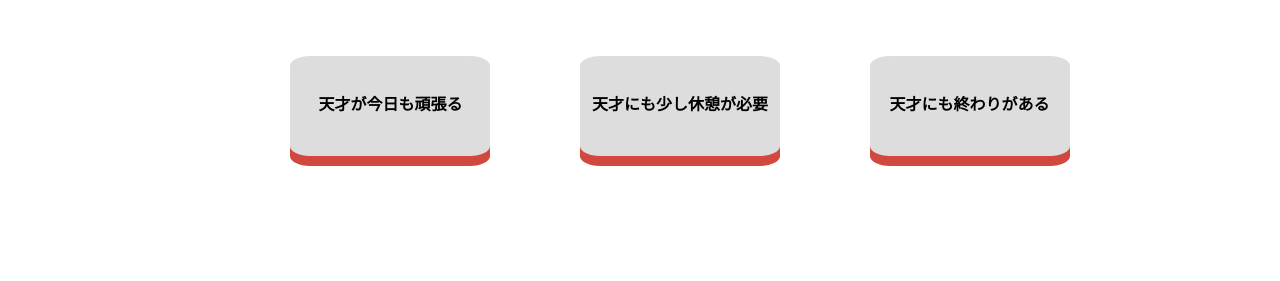
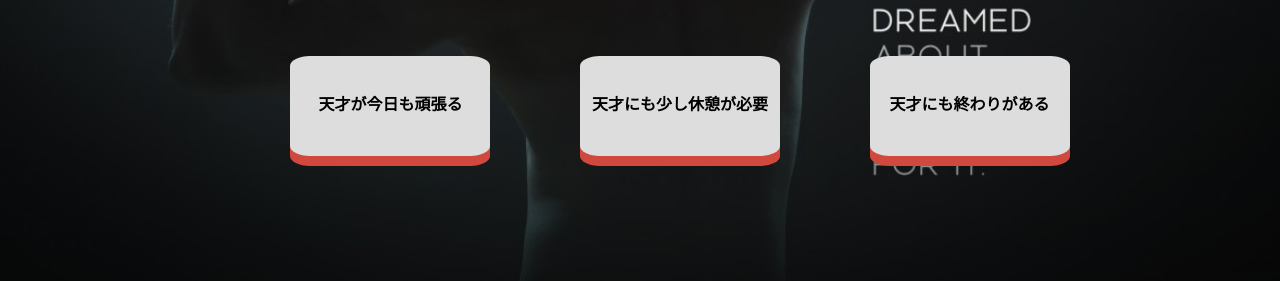
Before and after one commit to baikinngo/muscle, a plain HTML site: page index.html in a window 1280 px wide. Shown: the part 519-800 px from the top of the page. Drawn offline with Linux system fonts and the light colour scheme; a web font is replaced by a local one.

Commit message:
Add files via upload

```diff
--- a/index.html
+++ b/index.html
@@ -5,7 +5,7 @@
     <meta http-equiv="X-UA-Compatible" content="IE=edge">
     <meta name="viewport" content="width=device-width, initial-scale=1.0">
     <link rel="stylesheet" href="sto.css">
-    <!-- <link rel="icon" href="../FAVICON/1486503793-brilliant-diamond-gem-gemstone-jewel-premium-rhinestone_81248.ico"> -->
+    <link rel="icon" href="../FAVICON/1486503793-brilliant-diamond-gem-gemstone-jewel-premium-rhinestone_81248.ico">
     <title>ストップウォッチ</title>
     <style>
       @font-face {
--- a/sto.css
+++ b/sto.css
@@ -4,7 +4,7 @@ body{
 background-attachment: fixed;
 background-position: center;
 background-size: cover;
-  /* background-image:url(./aaa.jpg); */
+  background-image:url(./aaa.jpg);
   background-repeat: no-repeat;
   position: relative;
 }
```
Also changed, not shown: aaa.jpg (added).
